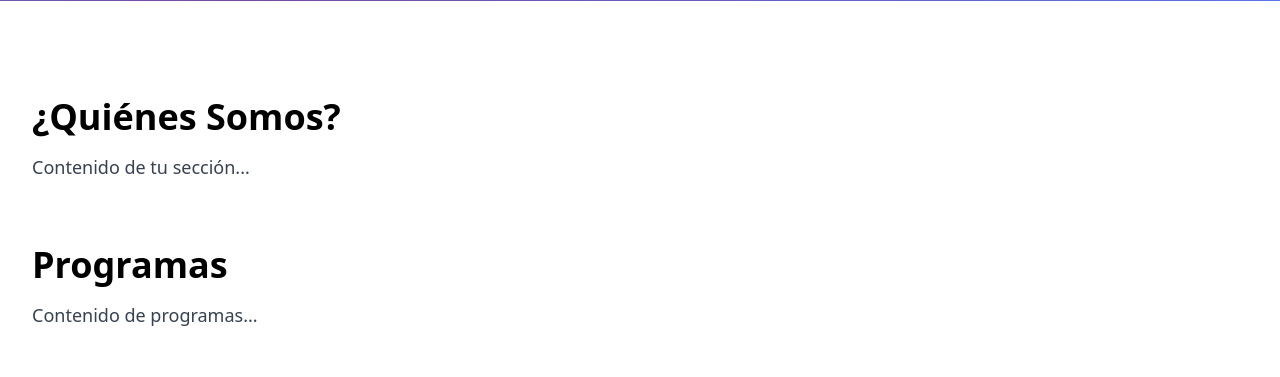
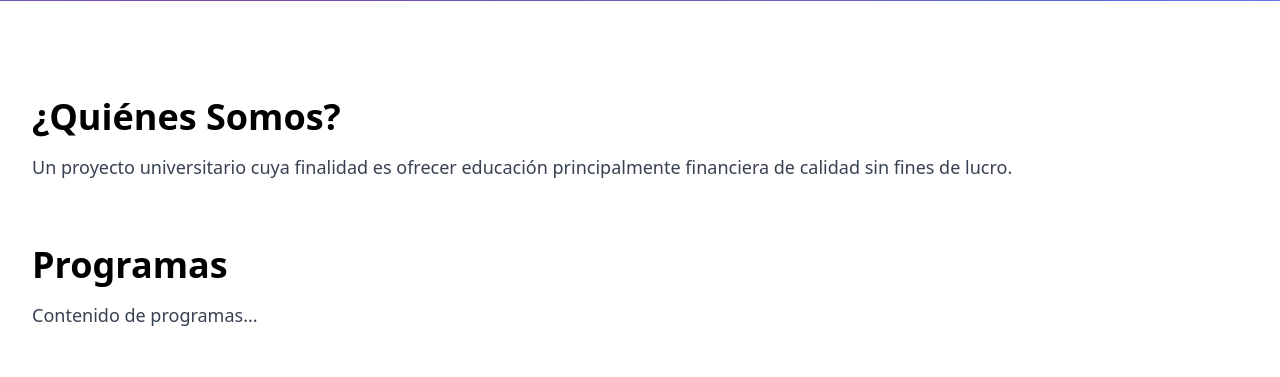
Before and after one commit to LeMartinny/Proyecto-Inicial, a Django app: page / in a window 1280 px wide. Shown: the part 807-1184 px from the top of the page. Run offline with Django 5.2, Linux system fonts and the light colour scheme; some libraries are stand-ins or nearby versions.

Commit message:
Cambio en el texto de '¿Quienes somos?'

```diff
--- a/ProgresaTallaLibre/Core/templates/core/base.html
+++ b/ProgresaTallaLibre/Core/templates/core/base.html
@@ -160,7 +160,7 @@
     <div class="container mx-auto p-8">
         <div id="quienes-somos" class="my-16">
             <h2 class="text-4xl font-bold mb-4">¿Quiénes Somos?</h2>
-            <p class="text-lg text-gray-700">Contenido de tu sección...</p>
+            <p class="text-lg text-gray-700">Un proyecto universitario cuya finalidad es ofrecer educación principalmente financiera de calidad sin fines de lucro.</p>
         </div>
 
         <div id="programas" class="my-16">
```
